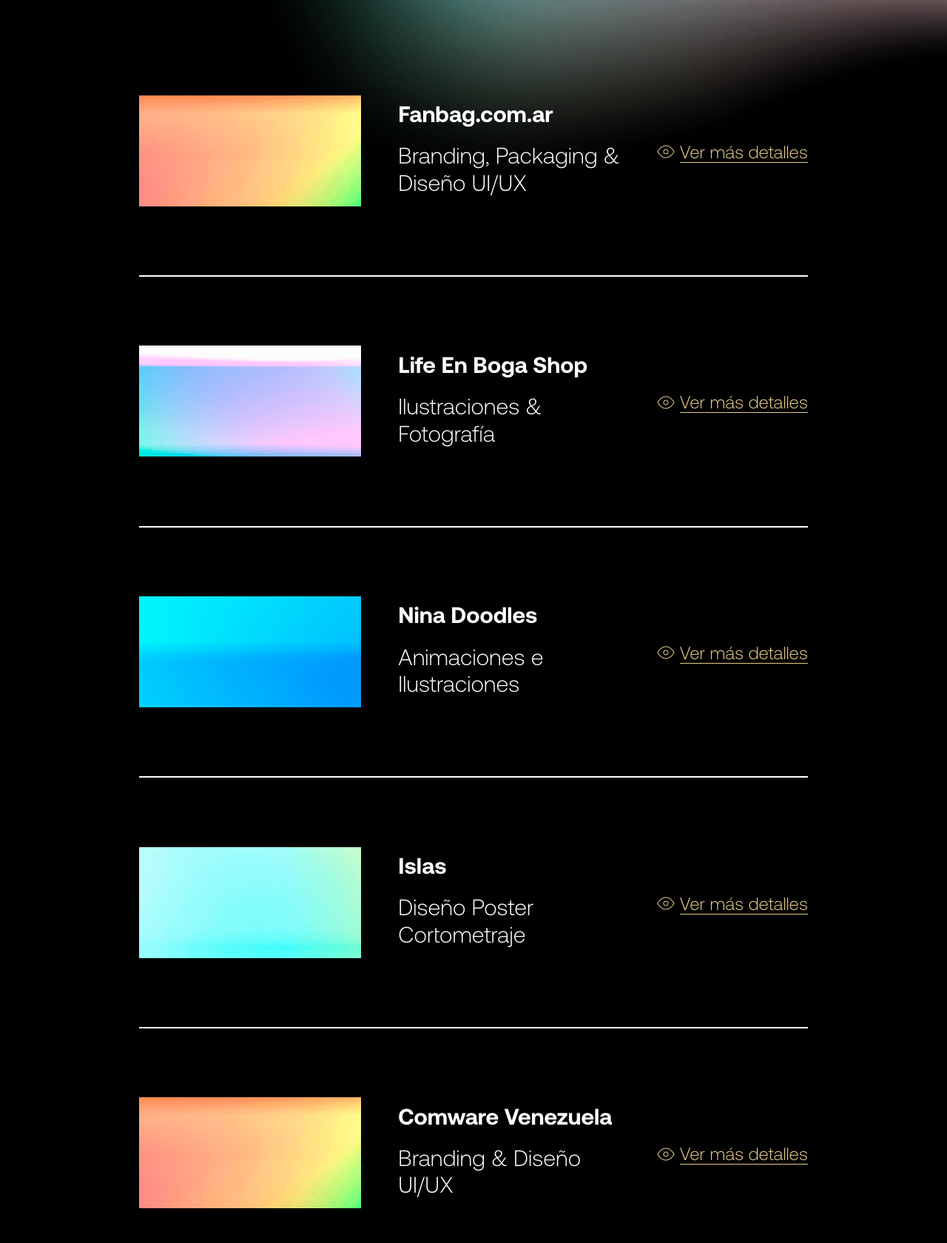
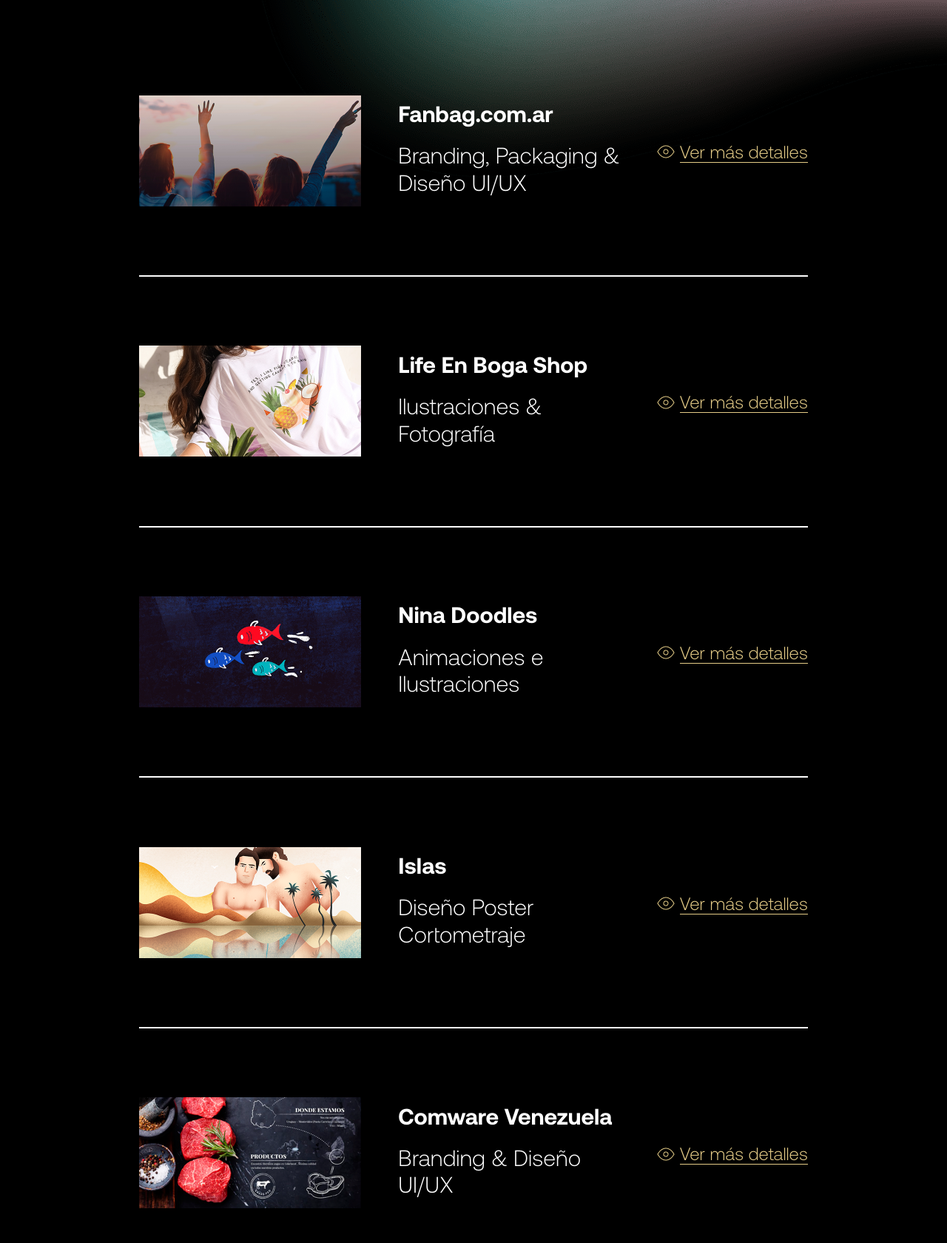
Before and after one commit to Andreinadesolaborges/Portafolio-DeSola, a plain HTML site: page pages/design.html in a window 1280 px wide. Shown: the part 1220-2900 px from the top of the page at 74% size. Drawn offline with nearby package versions, Linux system fonts and the light colour scheme; a web font is replaced by a local one.

Commit message:
Cambios fotos y detalles link

```diff
--- a/pages/design.html
+++ b/pages/design.html
@@ -63,7 +63,7 @@
                 <h3 class="lineaAbajo espacioTitulo">Trabajos de diseño</h3>
                 <div class="contenedorTrabajo noBorderTop">
                     <div class="contenedorImagen">
-                        <img class="tamImagenTrabajo" src="../img/proyectos/placeholder-1.png" alt="imagen del proyecto">
+                        <img class="tamImagenTrabajo" src="../img/proyectos/fanbag-detalle.png" alt="imagen del proyecto">
                     </div>
                     <div class="contenedorTextos">
                         <h2 class="tipografiaBold alinearTextoIzq espacioTextoTrabajo">Fanbag.com.ar</h2>
@@ -78,7 +78,7 @@
                 </div>
                 <div class="contenedorTrabajo noMarginTop">
                     <div class="contenedorImagen">
-                        <img class="tamImagenTrabajo" src="../img/proyectos/placeholder-2.png" alt="imagen del proyecto">
+                        <img class="tamImagenTrabajo" src="../img/proyectos/leb-detalle.png" alt="imagen del proyecto">
                     </div>
                     <div class="contenedorTextos">
                         <h2 class="tipografiaBold alinearTextoIzq espacioTextoTrabajo">Life En Boga Shop</h2>
@@ -93,7 +93,7 @@
                 </div>
                 <div class="contenedorTrabajo noMarginTop">
                     <div class="contenedorImagen">
-                        <img class="tamImagenTrabajo" src="../img/proyectos/placeholder-3.png" alt="imagen del proyecto">
+                        <img class="tamImagenTrabajo" src="../img/proyectos/doodles-detalle.png" alt="imagen del proyecto">
                     </div>
                     <div class="contenedorTextos">
                         <h2 class="tipografiaBold alinearTextoIzq espacioTextoTrabajo">Nina Doodles</h2>
@@ -108,7 +108,7 @@
                 </div>
                 <div class="contenedorTrabajo noMarginTop">
                     <div class="contenedorImagen">
-                        <img class="tamImagenTrabajo" src="../img/proyectos/placeholder-4.png" alt="imagen del proyecto">
+                        <img class="tamImagenTrabajo" src="../img/proyectos/islas-detalle.png" alt="imagen del proyecto">
                     </div>
                     <div class="contenedorTextos">
                         <h2 class="tipografiaBold alinearTextoIzq espacioTextoTrabajo">Islas</h2>
@@ -123,7 +123,7 @@
                 </div>
                 <div class="contenedorTrabajo noMarginTop">
                     <div class="contenedorImagen">
-                        <img class="tamImagenTrabajo" src="../img/proyectos/placeholder-1.png" alt="imagen del proyecto">
+                        <img class="tamImagenTrabajo" src="../img/proyectos/comware-detalle.png" alt="imagen del proyecto">
                     </div>
                     <div class="contenedorTextos">
                         <h2 class="tipografiaBold alinearTextoIzq espacioTextoTrabajo">Comware Venezuela</h2>
@@ -138,7 +138,7 @@
                 </div>
                 <div class="contenedorTrabajo noMarginTop">
                     <div class="contenedorImagen">
-                        <img class="tamImagenTrabajo" src="../img/proyectos/placeholder-2.png" alt="imagen del proyecto">
+                        <img class="tamImagenTrabajo" src="../img/proyectos/mobile-detalle.png" alt="imagen del proyecto">
                     </div>
                     <div class="contenedorTextos">
                         <h2 class="tipografiaBold alinearTextoIzq espacioTextoTrabajo">Mobile Media Networks</h2>
```
Also changed, not shown: pages/development.html (+2 -2 lines), pages/proyecto.html (+1 -1 lines), img/proyectos/comware-detalle.png (added), img/proyectos/comware-dev-detalle.png (added), img/proyectos/doodles-detalle.png (added), img/proyectos/fanbag-detalle.png (added), img/proyectos/fanbag-dev-detalle.png (added), img/proyectos/islas-detalle.png (added), img/proyectos/leb-detalle.png (added), img/proyectos/mobile-detalle.png (added).
